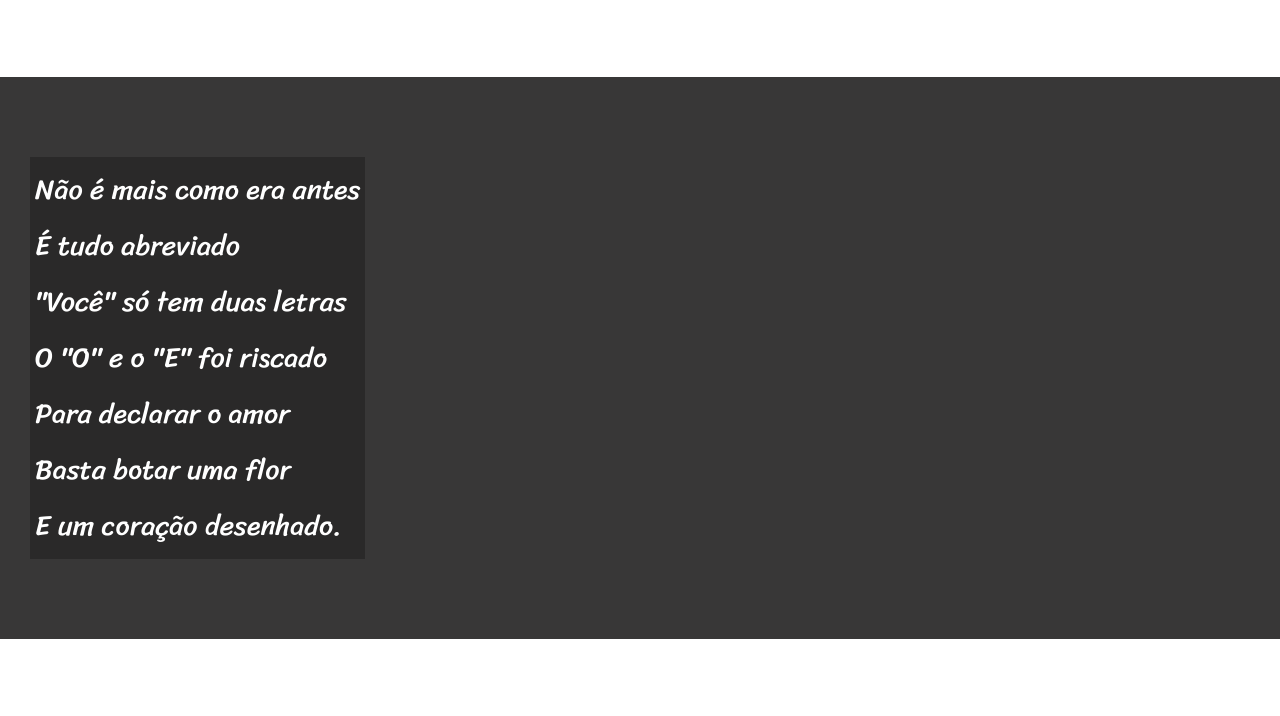
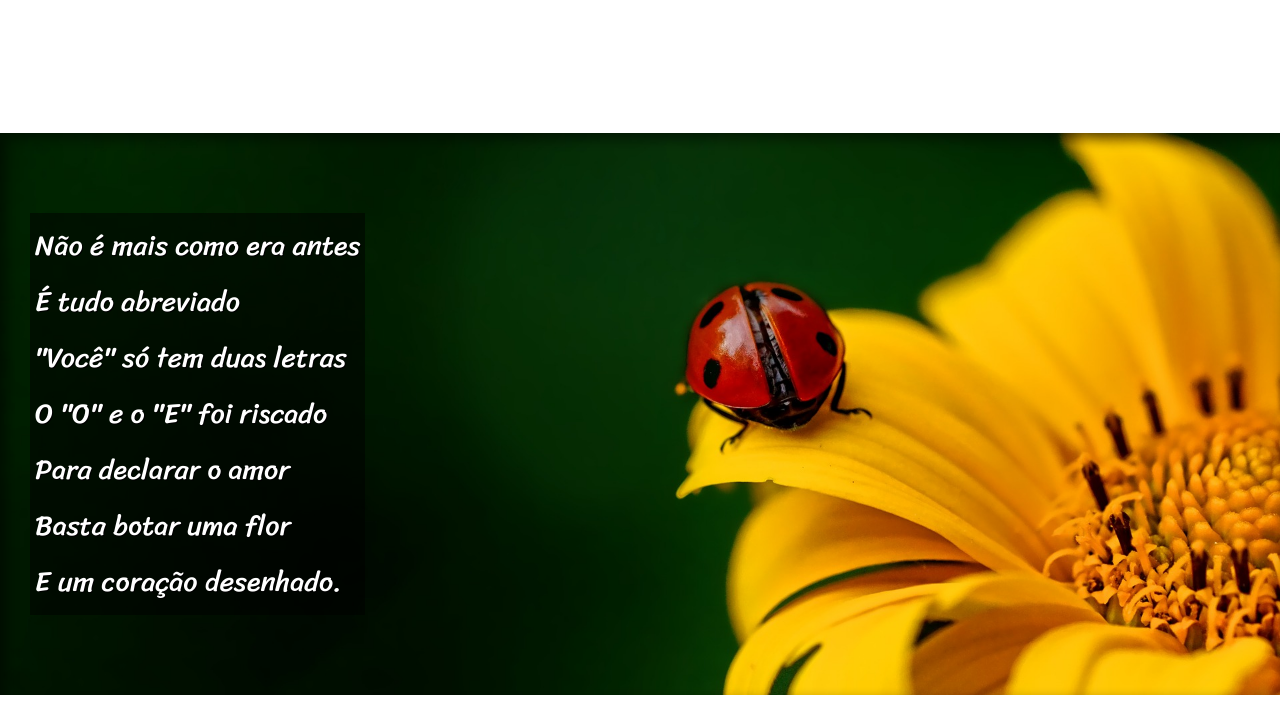
Before and after one commit to Thiigasz/html-css, a plain HTML site: page desafios/d012/index.html in a window 1280 px wide. Shown: the part 680-1396 px from the top of the page. Drawn offline with Linux system fonts and the light colour scheme.

Commit message:
projeto do cordel finalizado

```diff
--- a/desafios/d012/estilo/style.css
+++ b/desafios/d012/estilo/style.css
@@ -58,6 +58,11 @@
     padding-left: 30px;
     font-family: var(--fonte3);
     font-size: 3.5vh;
+    background-size: cover;
+}
+
+section > p {
+    padding-bottom: 2em;
 }
 
 section.normal {
@@ -68,13 +73,27 @@
 section.imagem {
     background-color: rgb(56, 55, 55);
     color: white;
+    box-shadow: inset 6px 6px 13px 0px rgba(0, 0, 0, 0.493);
+    background-attachment: fixed;
 }
 
 section.imagem > p {
     display: inline-block; /*transforma na caixa que se adapta ao tamanho do conteudo*/
     padding: 5px;
-    background-color:  rgba(0, 0, 0, 0.247);
+    background-color:  rgba(0, 0, 0, 0.507);
+    text-shadow: 1px 1px 0px black;
 }
+
+section#img01 {
+  background-image: url('../imagens/background001.jpg');
+  background-position: right center;
+
+}
+
+section#img02 {
+    background-image: url('../imagens/background002.jpg');
+}
+
 
 footer {
     background-color: black;
--- a/desafios/d012/index.html
+++ b/desafios/d012/index.html
@@ -30,7 +30,7 @@
         </section>
 
 
-        <section class="imagem">
+        <section class="imagem" id="img01">
             <p>
                 Não é mais como era antes <br>
                 É tudo abreviado <br>
@@ -64,7 +64,7 @@
             </p>
         </section>
 
-        <section class="imagem">
+        <section class="imagem" id="img02">
             <p>
                 Tenho saudade das cartas <br>
                 Escritas com a própria mão <br>
```
